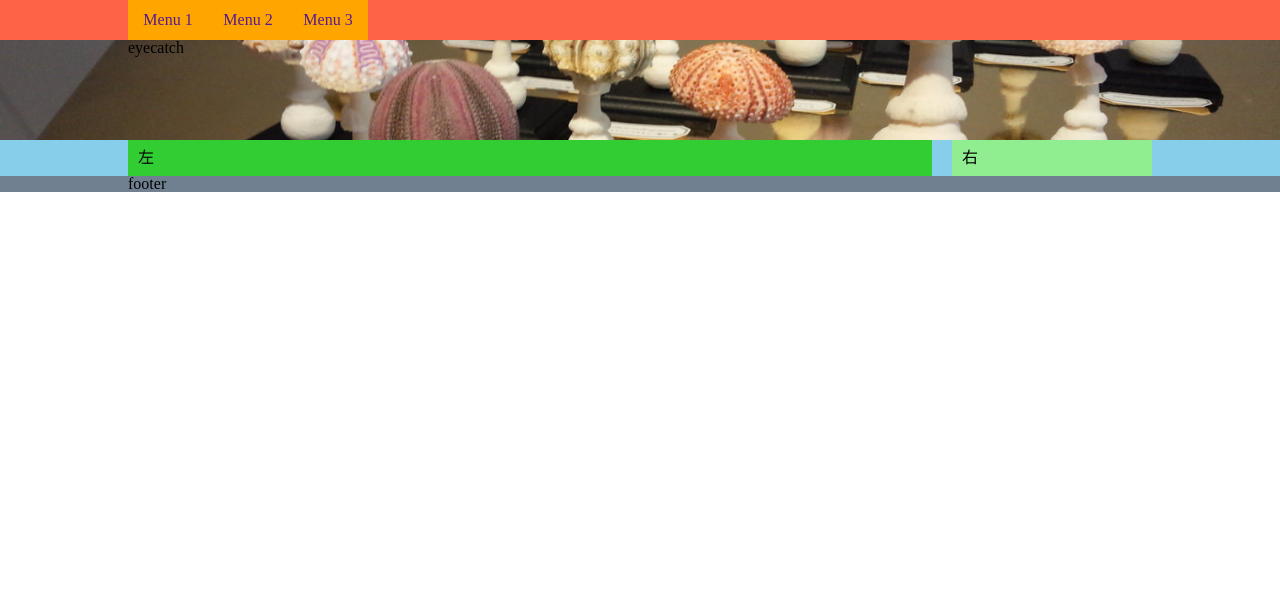
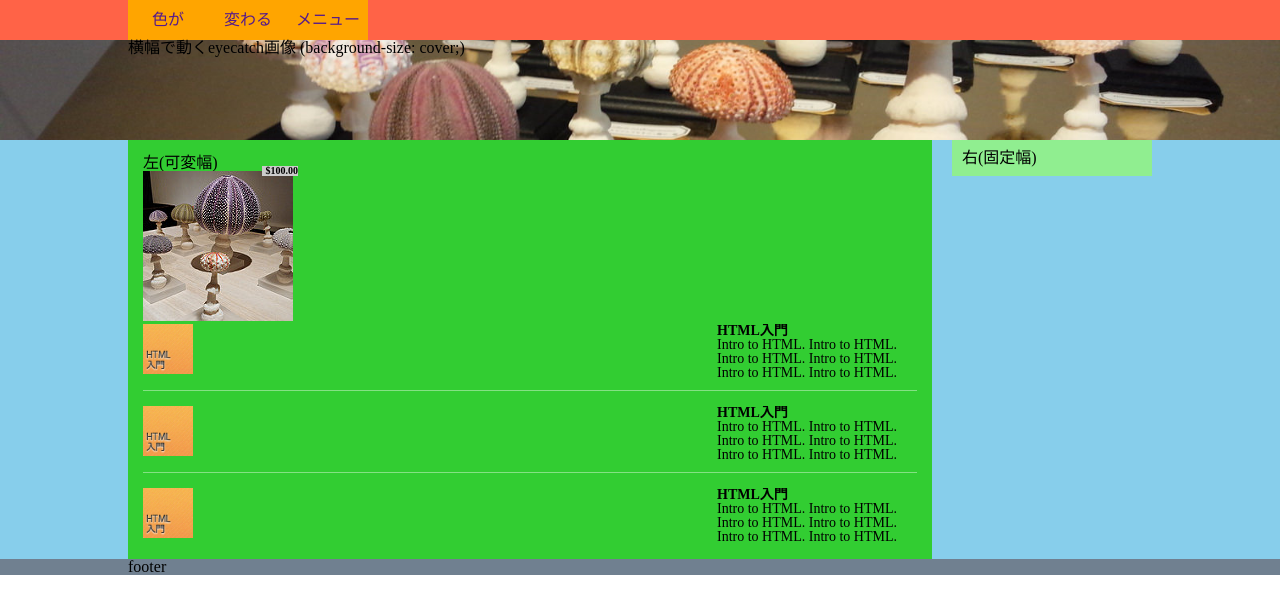
Before and after one commit to oratake/dotinstall_css_layout, a plain HTML site: page index.html in a window 1280 px wide. Drawn offline with Linux system fonts and the light colour scheme.

Commit message:
[update] html/css CSSレイアウト終了

```diff
--- a/index.html
+++ b/index.html
@@ -10,24 +10,57 @@
 	<header>
 		<div class="container">
 			<ul id="menu">
-				<li><a href="">Menu 1</a></li>
-				<li><a href="">Menu 2</a></li>
-				<li><a href="">Menu 3</a></li>
+				<li><a href="">色が</a></li>
+				<li><a href="">変わる</a></li>
+				<li><a href="">メニュー</a></li>
 			</ul>
 		</div>
 	</header>
 	<div id="eyecatch">
 		<div class="container">
-			eyecatch
+			横幅で動くeyecatch画像 (background-size: cover;)
 		</div>
 	</div>
 	<main>
 		<div class="container">
 			<div id="right">
-				右
+				右(固定幅)
 			</div>
 			<div id="left">
-				左
+				<p>左(可変幅)</p>
+				<div class="product">
+					<img src="uni.jpg" alt="">
+					<span class="price">$100.00</span>
+				</div>
+				<ul id="lessons">
+					<li>
+						<div class="lesson_img">
+							<img src="html.png" width="50" height="50" alt="">
+						</div>
+						<div class="lesson_info">
+							<h2>HTML入門</h2>
+							<p>Intro to HTML. Intro to HTML. Intro to HTML. Intro to HTML. Intro to HTML. Intro to HTML.</p>
+						</div>
+					</li>
+					<li>
+						<div class="lesson_img">
+							<img src="html.png" width="50" height="50" alt="">
+						</div>
+						<div class="lesson_info">
+							<h2>HTML入門</h2>
+							<p>Intro to HTML. Intro to HTML. Intro to HTML. Intro to HTML. Intro to HTML. Intro to HTML.</p>
+						</div>
+					</li>
+					<li>
+						<div class="lesson_img">
+							<img src="html.png" width="50" height="50" alt="">
+						</div>
+						<div class="lesson_info">
+							<h2>HTML入門</h2>
+							<p>Intro to HTML. Intro to HTML. Intro to HTML. Intro to HTML. Intro to HTML. Intro to HTML.</p>
+						</div>
+					</li>
+				</ul>
 			</div>
 		</div>
 	</main>
--- a/styles.css
+++ b/styles.css
@@ -56,6 +56,7 @@ main {
 #left {
   background: limegreen;
   margin-right: 220px;
+  padding: 15px;
 }
 
 #right {
@@ -71,6 +72,54 @@ main {
   clear: both;
 }
 
+main .product {
+  position: relative;
+  display: inline-block;
+}
+
+main .price {
+  position: absolute;
+  top: -5px;
+  right: -5px;
+  font-size: 10px;
+  padding-left: 4px;
+  font-weight: bold;
+  background-color: #ccc;
+}
+
+ul#lessons {
+  margin: 0;
+  padding: 0;
+  list-style-type: none;
+}
+
+ul#lessons h2,
+ul#lessons p  {
+  margin: 0;
+  padding: 0;
+  font-size: 14px;
+}
+
+ul#lessons .lesson_img {
+  float: left;
+  width: 50px; /* 画像サイズとおなじ */
+}
+
+ul#lessons .lesson_info {
+  float: right;
+  width: 200px;
+}
+
+ul#lessons li {
+  overflow: hidden;
+}
+
+ul#lessons li:not(:last-child) {
+  padding-bottom: 10px;
+  margin-bottom: 15px;
+  border-bottom: 1px solid rgba(255, 255, 255, 0.4);
+}
+
 footer {
   background-color: slategray;
 }
```
Also changed, not shown: html.png (added), uni.jpg (added).
